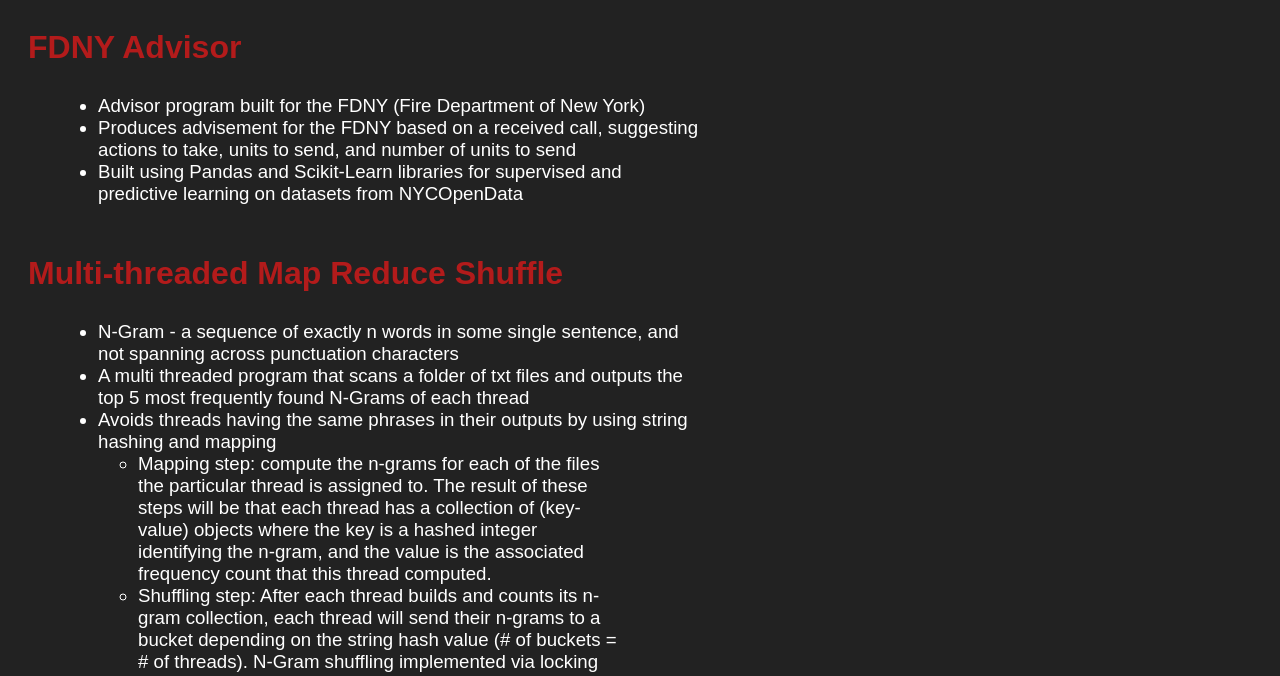
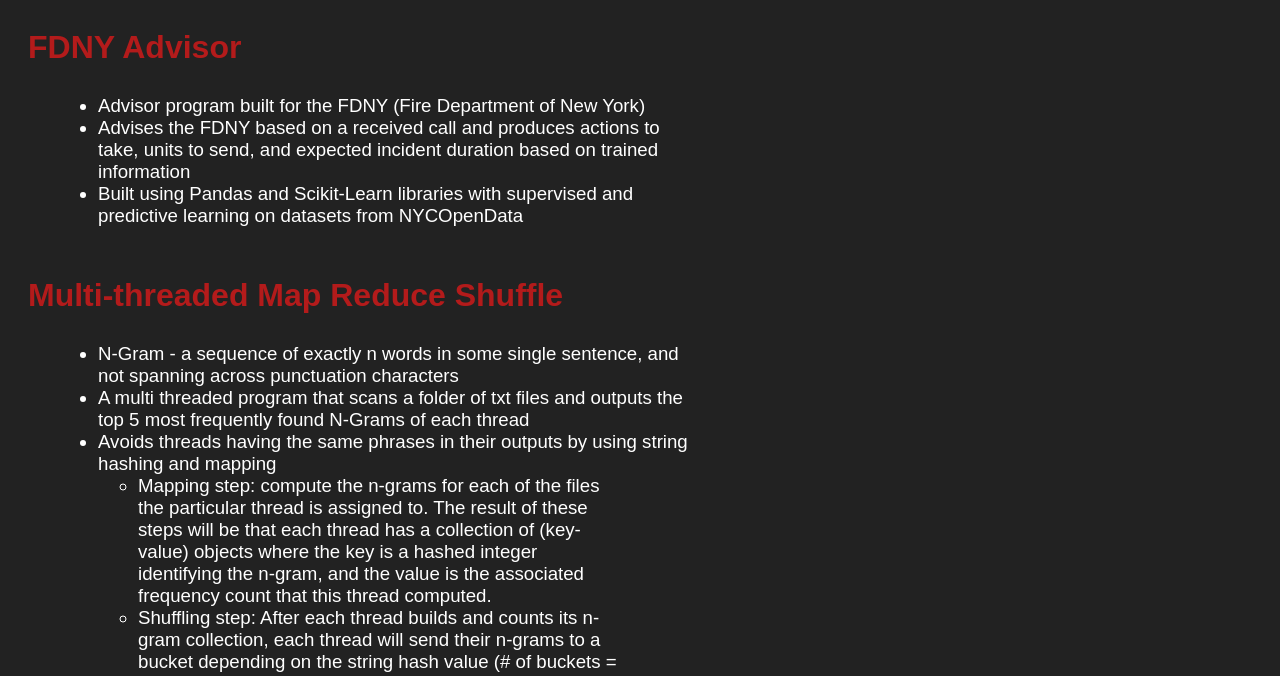
Before and after one commit to BerkTan/PersonalSite, a plain HTML site: page personalprojects.html in a window 1280 px wide. Shown: the part 110-786 px from the top of the page. Drawn offline with Linux system fonts and the light colour scheme.

Commit message:
Fixed grammar of projects

```diff
--- a/personalprojects.html
+++ b/personalprojects.html
@@ -35,8 +35,8 @@
       <div class = "bulletandphoto">
         <ul>
           <li>Advisor program built for the FDNY (Fire Department of New York)</li>
-          <li>Produces advisement for the FDNY based on a received call, suggesting actions to take, units to send, and number of units to send</li>
-          <li>Built using Pandas and Scikit-Learn libraries for supervised and predictive learning on datasets from NYCOpenData</li>
+          <li>Advises the FDNY based on a received call and produces actions to take, units to send, and expected incident duration based on trained information</li>
+          <li>Built using Pandas and Scikit-Learn libraries with supervised and predictive learning on datasets from NYCOpenData</li>
         </ul>
       </div>
     </section>
```
